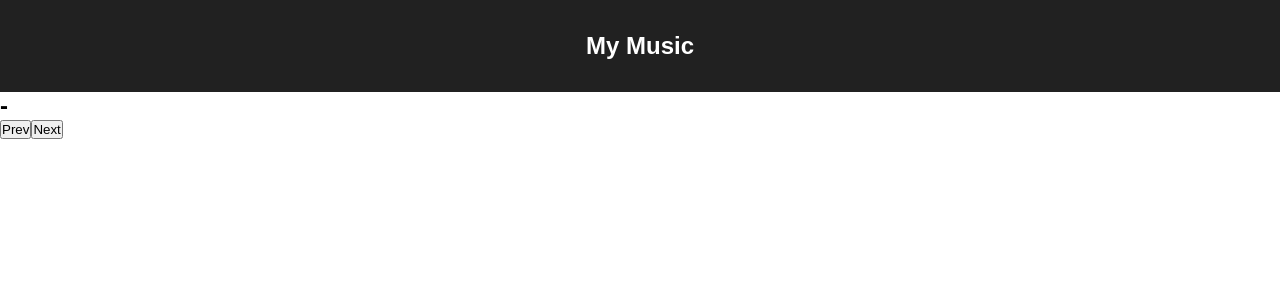
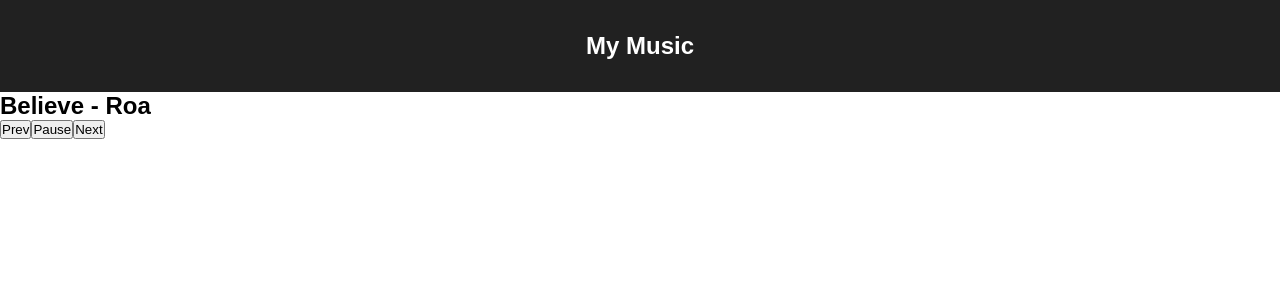
Before and after one commit to Asilo5/spotivue-music-app, a Vue app: page / in a window 1280 px wide. Both pictures are taken after a click on the button "Play". Shown: the top 300 px of the page. Built offline with nearby package versions, Linux system fonts and the light colour scheme.

Commit message:
Add playing music

```diff
--- a/src/App.vue
+++ b/src/App.vue
@@ -10,7 +10,7 @@
       <section class="controls">
         <button class="prev">Prev</button>
         <button class="play" v-if="!isPlaying" @click="play">Play</button>
-        <!-- <button class="pause" v-else @click="pause"> Pause </button> -->
+        <button class="pause" v-else @click="pause"> Pause </button>
         <button class="next">Next</button>
       </section>
     </main>
@@ -53,7 +53,7 @@ export default {
   },
   methods: {
     play (song) {
-      if(typeof song.src != undefined) {
+      if(typeof song.src != "undefined") {
         this.current = song;
 
         this.player.src = this.current.src;
```
